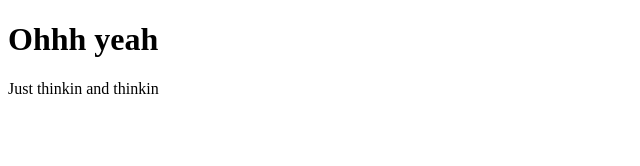
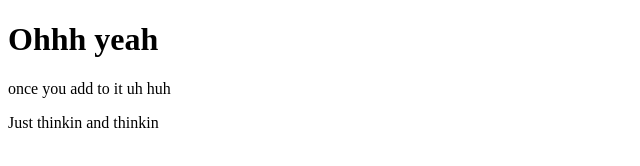
Before and after one commit to morectangles/git-test, a plain HTML site: page index.html in a window 1280 px wide. Shown: the whole page, without its empty margins (0-640 px from the left). Drawn offline with Linux system fonts and the light colour scheme.

Commit message:
Second commit

```diff
--- a/index.html
+++ b/index.html
@@ -1,5 +1,8 @@
 <!DOCTYPE html>
 <html>
 <h1>Ohhh yeah</h1>
-<body> Just thinkin and thinkin</body>
+<body>
+    <p> once you add to it uh huh</p>
+    Just thinkin and thinkin
+</body>
 </html>
```
